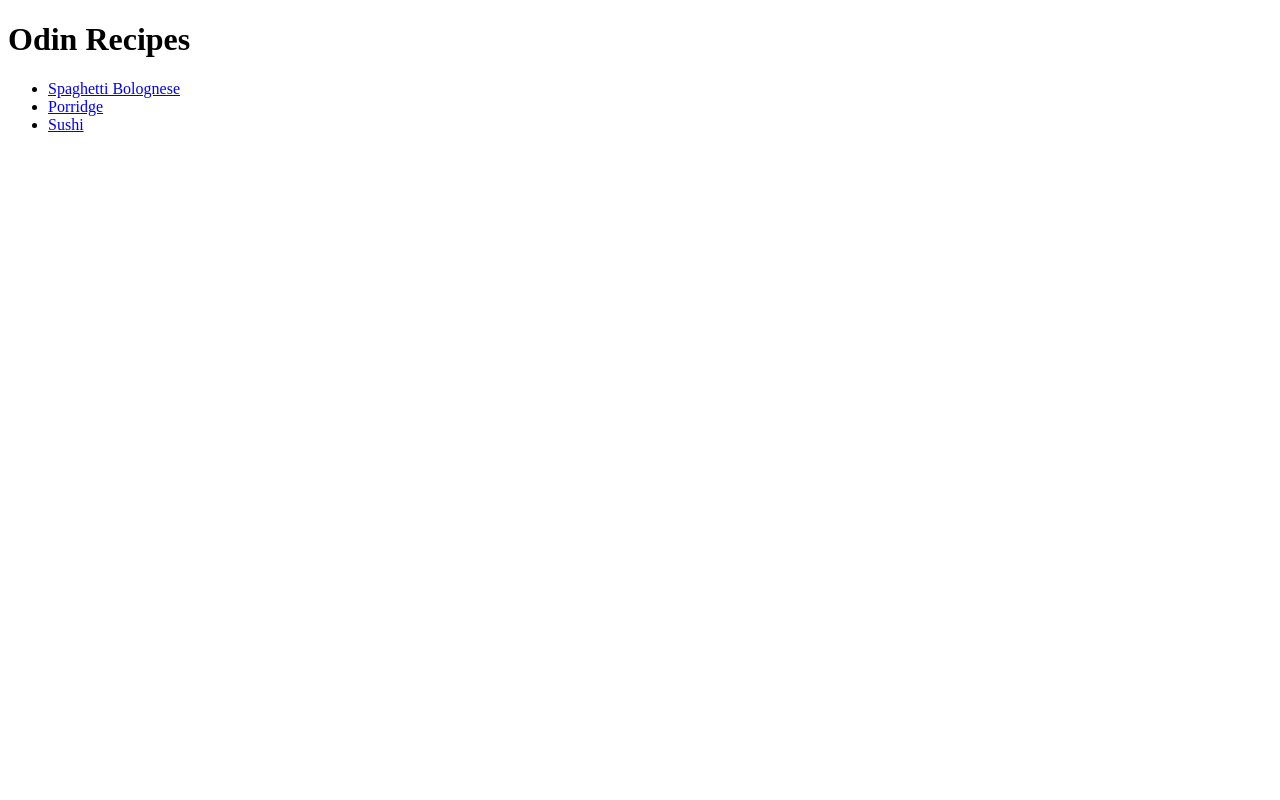
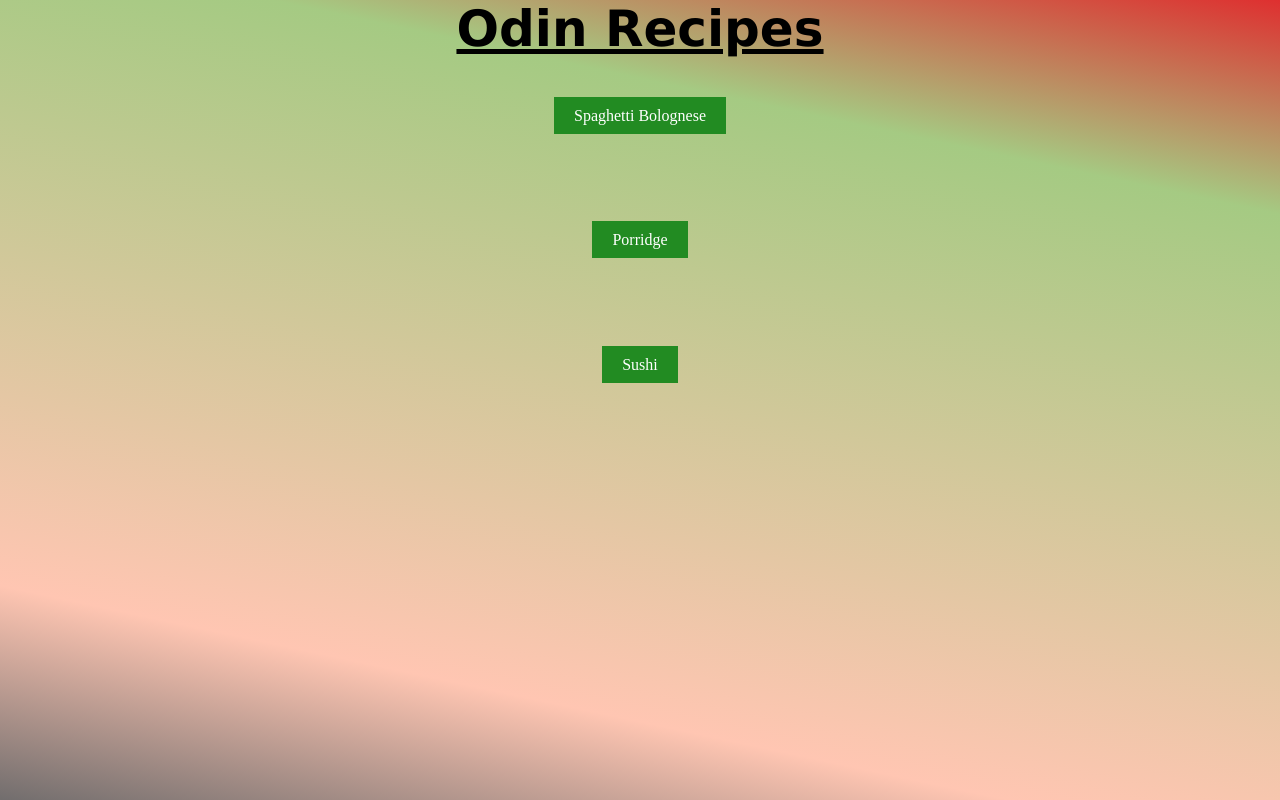
Before and after one commit to Indistanced/odin-recipes, a plain HTML site: page index.html in a window 1280 px wide. Drawn offline with Linux system fonts and the light colour scheme.

Commit message:
add css styling

```diff
--- a/index.html
+++ b/index.html
@@ -4,13 +4,17 @@
     <meta charset="UTF-8">
     <meta name="viewport" content="width=device-width, initial-scale=1.0">
     <title>Odin Recipe Project</title>
+    <link href="style.css" rel="stylesheet">
 </head>
 <body>
     <h1>Odin Recipes</h1>
-    <ul>
-        <li><a href="recipes/spaghetti-bolognese.html">Spaghetti Bolognese</a></li>
-        <li><a href="recipes/porridge.html">Porridge</a></li>
-        <li><a href="recipes/sushi.html">Sushi</a></li>
-    </ul>
+    <div class="container">
+        <ul id="ul-1">
+            <li><a href="recipes/spaghetti-bolognese.html">Spaghetti Bolognese</a></li>
+            <li><a href="recipes/porridge.html">Porridge</a></li>
+            <li><a href="recipes/sushi.html">Sushi</a></li>
+        </ul>
+    </div>
+
 </body>
 </html>
--- /dev/null
+++ b/style.css
@@ -0,0 +1,77 @@
+* {
+    margin: 0;
+    padding: 0;
+    box-sizing: border-box;
+}
+html, body {
+    height: 100%;
+}
+body {
+    background: linear-gradient(
+    12deg,
+    rgba(78, 73, 73, 0.8),
+    rgba(255,65,0,.3) 20%,
+    rgba(105, 167, 48, 0.6) 80%,
+    rgba(219, 25, 25, 0.9)
+    );
+}
+h1 {
+    text-align: center;
+    font-size: 50px;
+}
+h1, h2 {
+    font-family: Verdana, Geneva, Tahoma, sans-serif;
+    text-decoration: underline;
+}
+h2 {
+    font-size: 25px;
+}
+.container {
+    height: 60%;
+    position: absolute;
+    top: 0;
+    width: 100%;
+}
+#ul-1 {
+    height: 100%;
+    margin-bottom: 58px;
+    display: flex;
+    justify-content: space-evenly;
+    flex-direction: column;
+    list-style-type: none;
+    text-align: center;
+}
+li {
+    margin: 0;
+    padding: 0;
+}
+a {
+    text-decoration: none;
+    color: white;
+    background-color: forestgreen;
+    padding: 10px 20px;
+}
+a:hover {
+    color: red;
+}
+
+/* bolognese css */
+img {
+    display: block;
+    margin: auto auto;
+    margin-top: 5%;
+    border: 9px dashed snow;
+    height: 35%;
+    width: auto;
+}
+.other-container {
+    bottom: 0;
+    position: absolute;
+    padding: 20px 40px;
+    width: 100%;
+    display: flex;
+    justify-content: space-evenly;
+}
+.other-container h1 {
+    text-align: center;
+}
```
Also changed, not shown: recipes/spaghetti-bolognese.html (+10 -3 lines).
